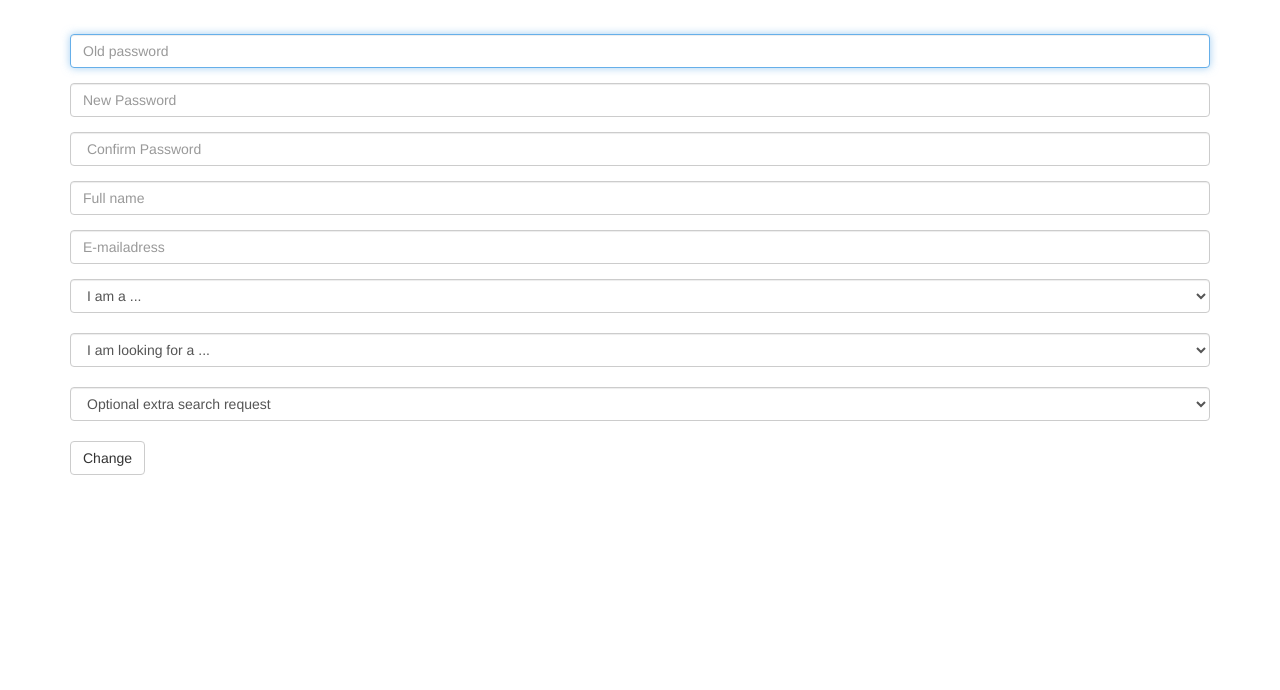
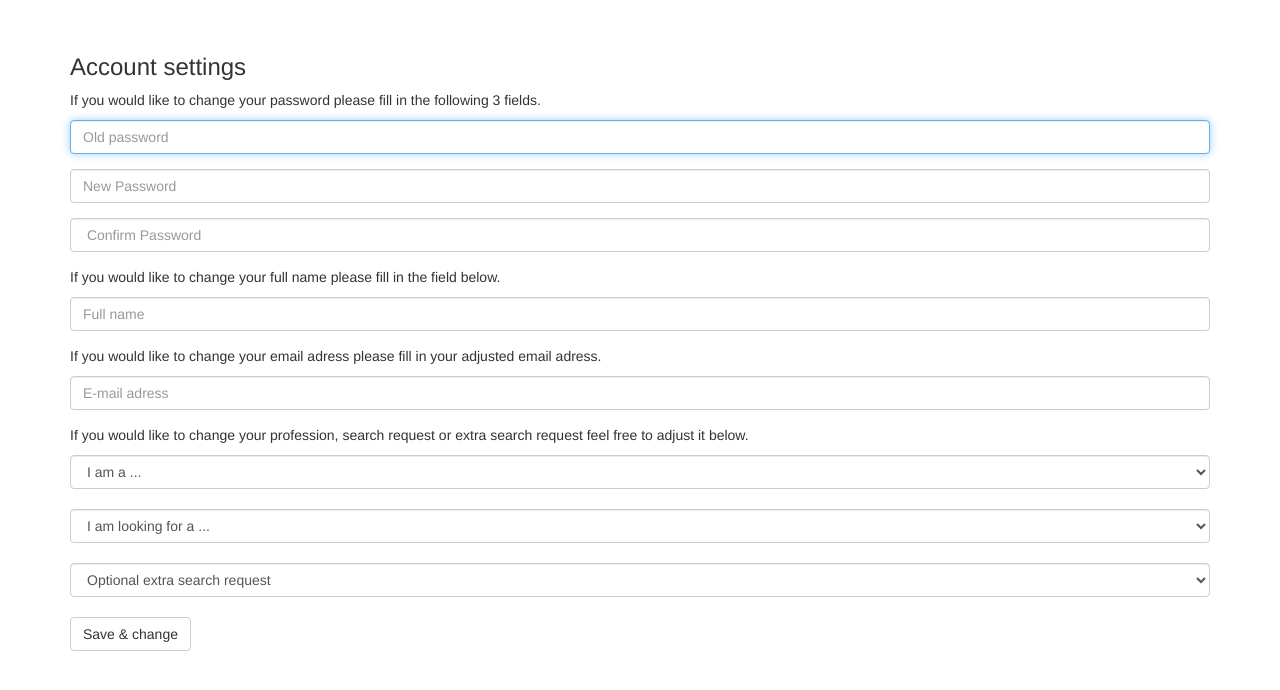
Before and after one commit to xjaeh/WEBIK, a Flask app: page /account in a window 1280 px wide. Shown: the part 51-741 px from the top of the page. Run offline with Flask 2, Linux system fonts and the light colour scheme; a user stored in the database is signed in; some libraries are stand-ins or nearby versions.

Commit message:
templates aanpassingen

```diff
--- a/application.py
+++ b/application.py
@@ -170,7 +170,7 @@ def findroute():
         if reject:
             status= "false"
 
-        # Function that changes the status of the two id's
+        # Function that changes the status of the two id'ss
         status_update(id,finding,status)
 
         # Function that checks if the id's accepted eachother and sends email
--- a/templates/account.html
+++ b/templates/account.html
@@ -20,6 +20,8 @@
               </div>
             </div>
             {% endif %}
+            <h3> Account settings </h3>
+            <p> If you would like to change your password please fill in the following 3 fields.</p>
             <div class="form-group">
                 <input autocomplete="off" autofocus class="form-control" name="old_password" placeholder="Old password" type="password"/>
             </div>
@@ -29,13 +31,16 @@
             <div class="form-group">
                 <input class="form-control" name="confirm_password" placeholder=" Confirm Password" type="password"/>
             </div>
+            <p> If you would like to change your full name please fill in the field below.</p>
             <div class="form-group">
                 <input class="form-control" name="fullname" placeholder="Full name" type="text"/>
             </div>
+            <p> If you would like to change your email adress please fill in your adjusted email adress. </p>
             <div class="form-group">
-                <input class="form-control" name="email" placeholder="E-mailadress" type="text"/>
+                <input class="form-control" name="email" placeholder="E-mail adress" type="text"/>
             </div>
-             <div class="form-group" >
+            <p> If you would like to change your profession, search request or extra search request feel free to adjust it below. </p>
+            <div class="form-group" >
                     <div class="dropdown">
                       <select class="form-control" name="work">
                         <option value="I am a ...">I am a ... </option>
@@ -66,7 +71,7 @@
                       </select>
             <br>
             <div class="form-group">
-                <button class="btn btn-default" type="submit">Change</button>
+                <button class="btn btn-default" type="submit">Save & change</button>
             </div>
 
         </fieldset>
--- a/templates/register.html
+++ b/templates/register.html
@@ -20,6 +20,7 @@
               </div>
             </div>
             {% endif %}
+            <h3> Register </h3>
             <div class="form-group">
                 <input autocomplete="off" autofocus class="form-control" name="username" placeholder="Username" type="text" />
             </div>
@@ -54,10 +55,11 @@
                         <option value="Producer">Producer</option>
                       </select>
             <br>
+            <p> Optional: </p>
             <div class="form-group" width=100%>
                     <div class="dropdown" >
                       <select name="extra_search" class="form-control">
-                        <option value="Optional">Optional extra search request</option>
+                        <option value="Optional"> Extra search request</option>
                         <option value="Photographer">Photographer</option>
                         <option value="Model">Model</option>
                         <option value="Mua(h)">Mua(h)</option>
```
Also changed, not shown: templates/find.html (+4 -11 lines), WEBIK.db.
